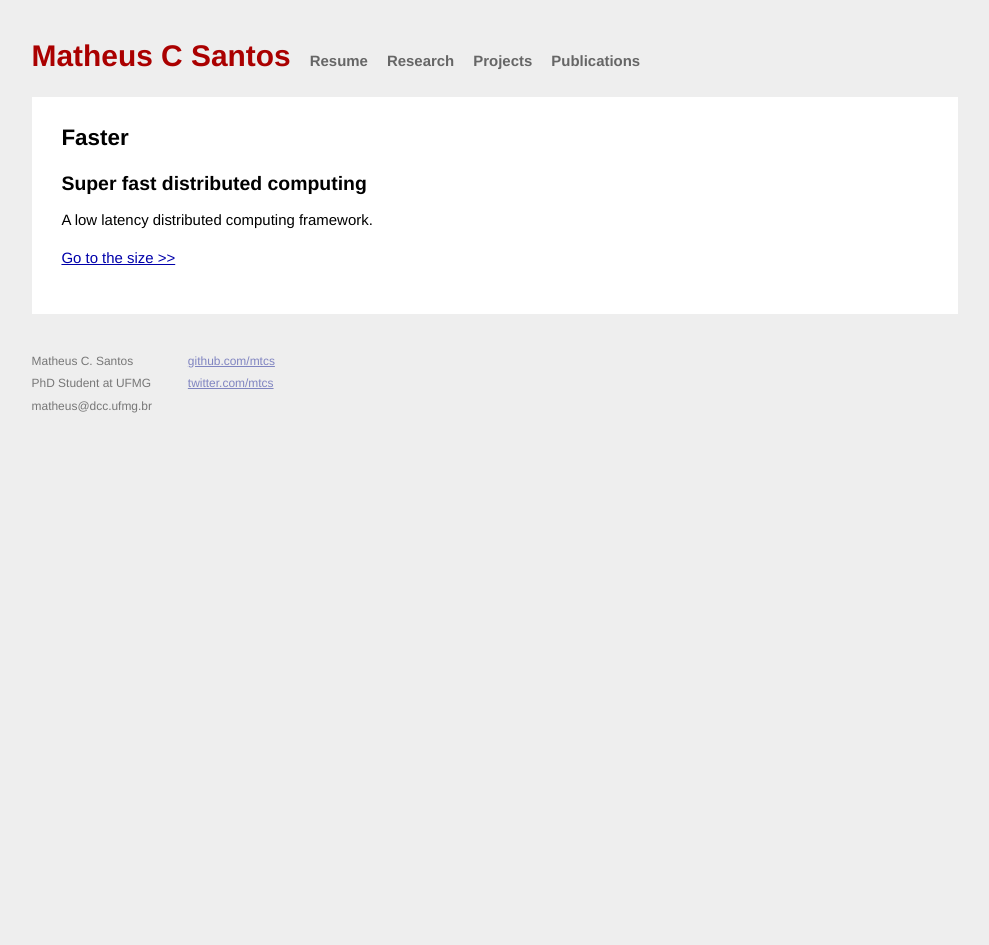
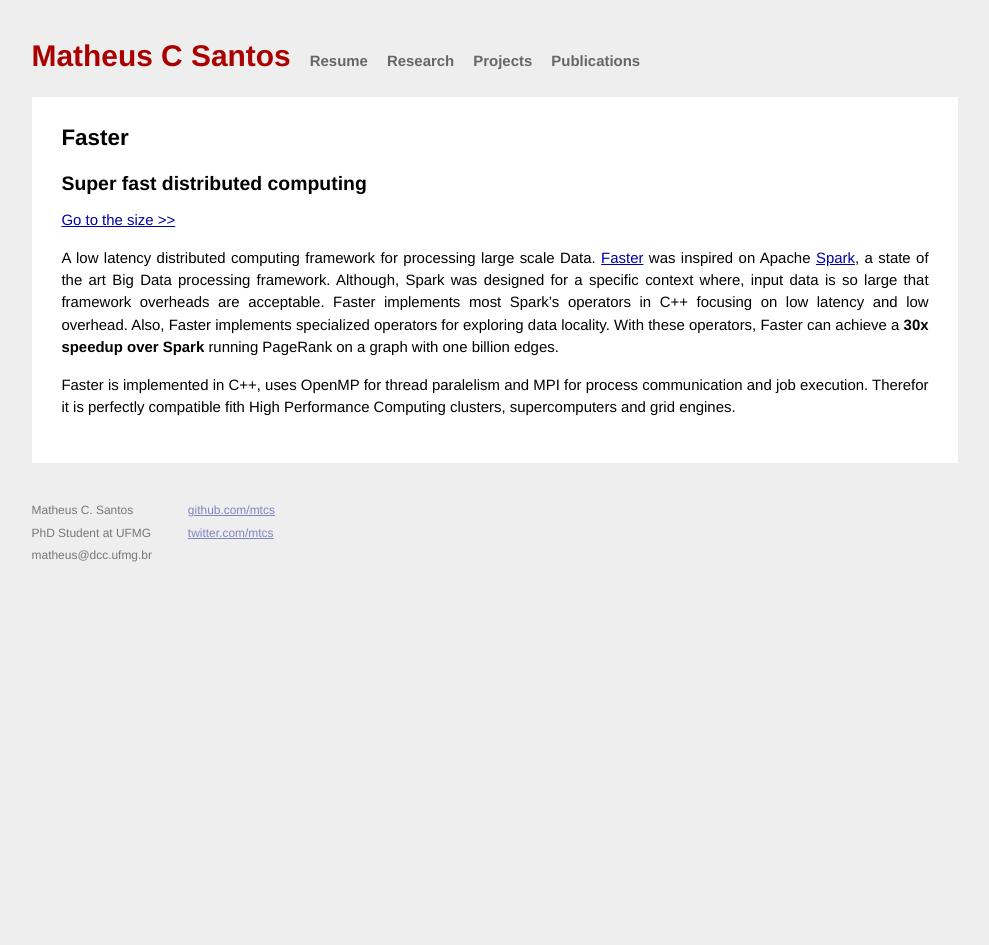
Before and after one commit to mtcs/mtcs.github.io, a Jekyll site: the page built from _posts/2014-07-11-faster.markdown, in a window 1280 px wide. Shown: the whole page, without its empty margins (145-1134 px from the left). Built offline with Jekyll 4.4.1, drawn with Linux system fonts in a browser that asks for light colours.

```diff
--- a/_posts/2014-07-11-faster.markdown
+++ b/_posts/2014-07-11-faster.markdown
@@ -4,7 +4,12 @@ title:  "Faster"
 subtitle: "Super fast distributed computing"
 categories: project
 importance: 1
-description: "A low latency distributed computing framework."
 link: "http://mtcs.github.io/faster"
 logo: "https://github.com/mtcs/faster/wiki/img/Logo.png"
 ---
+A low latency distributed computing framework for processing large scale Data. [Faster] was inspired on Apache [Spark], a state of the art Big Data processing framework. Although, Spark was designed for a specific context where, input data is so large that framework overheads are acceptable. Faster implements most Spark's operators in C++ focusing on low latency and low overhead. Also, Faster implements specialized operators for exploring data locality. With these operators, Faster can achieve a __30x speedup over Spark__ running PageRank on a graph with one billion edges.
+
+Faster is implemented in C++, uses OpenMP for thread paralelism and MPI for process communication and job execution. Therefor it is perfectly compatible fith High Performance Computing clusters, supercomputers and grid engines.
+
+[Faster]:(http://mtcs.github.io/faster)
+[Spark]:(http://spark.apache.org/)
--- a/_posts/2016-11-16-vim-gctest.markdown
+++ b/_posts/2016-11-16-vim-gctest.markdown
@@ -4,7 +4,8 @@ title:  "Vim-GCTest"
 subtitle: "A Vim plugin for Ctest + Gtest integration"
 categories: project
 importance: 5
-description: "View tests results insige a Vim buffer."
 link: "http://github.com/mtcs/vim-cgtest"
 logo: "https://camo.githubusercontent.com/f8b52fedf574ac8427eba8c701817f695462a7e0/687474703a2f2f692e696d6775722e636f6d2f487751624652592e706e67"
 ---
+
+View tests results inside a Vim buffer.
--- a/projects.html
+++ b/projects.html
@@ -10,12 +10,12 @@ title: Matheus C. Santos Projects
 	{% for post in  pages_list %}
 	<label for="{{ post.title }}"></label>
 	<div class="project">
-		<img style="width:20em" src ={{ post.logo }}>
+		<a href="{{ post.link }}"><img style="width:20em" src ={{ post.logo }}></a>
 
 		<h2>{{ post.subtitle }}</h2>
 
 		<p>
-		{{ post.description }}
+		{{ post.content }}
 		<br>
 		<a href="{{ post.link }}">Go to site >></a>
 		</p>
```
Also changed, not shown: _posts/2014-07-11-rnet.markdown (+6 -5 lines), index.html (+8 -8 lines).
